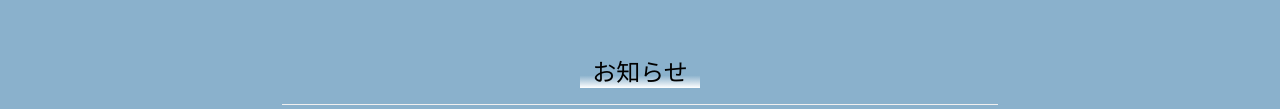
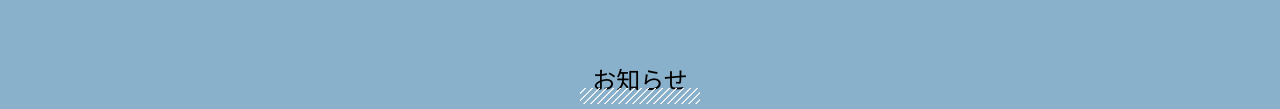
Before and after one commit to takuya084/sorafune, a plain HTML site: page index.html in a window 1280 px wide. Shown: the part 691-800 px from the top of the page. Drawn offline with nearby package versions, Linux system fonts and the light colour scheme.

Commit message:
Add files via upload

```diff
--- a/css/style.css
+++ b/css/style.css
@@ -200,11 +200,23 @@ footer li+li{
   margin-top: 56px;
 }
 .news-list h1{
-  background: linear-gradient(transparent 64%, #fff);
+    position: relative;
+    padding: .5rem 1rem;
+    text-align: center;
+    margin-bottom: 16px;
+}
+.news-list h1:after {
+  position: absolute;
+  bottom: 0;
+  left: calc(50% - 2.5em);
   width: 5em;
-  margin: 0 auto;
-  text-align: center;
-  margin-bottom: 16px;
+  height: 16px;
+  content: '';
+  background-image: -webkit-repeating-linear-gradient(135deg, #fff, #fff 1px, transparent 2px, transparent 5px);
+  background-image: repeating-linear-gradient(-45deg, #fff, #fff 1px, transparent 2px, transparent 5px);
+  background-size: 7px 7px;
+  -webkit-backface-visibility: hidden;
+  backface-visibility: hidden;
 }
 .news-list ul{
   list-style: none outside;
```
